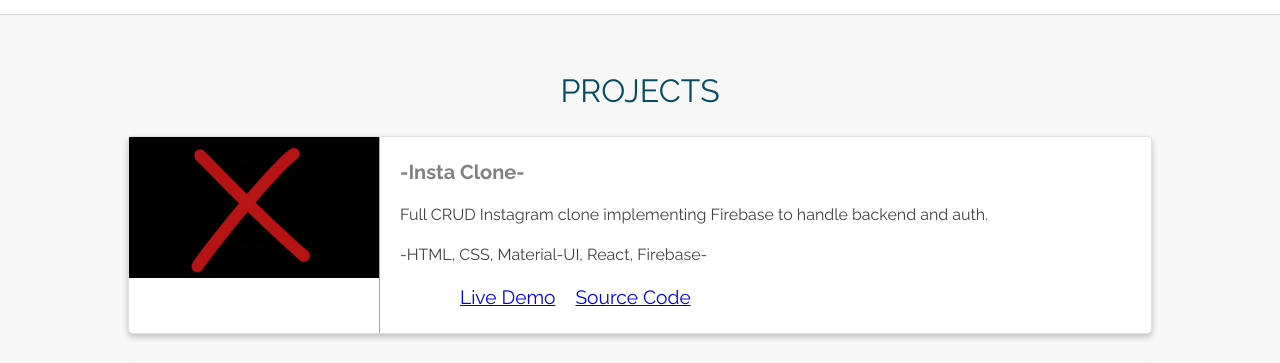
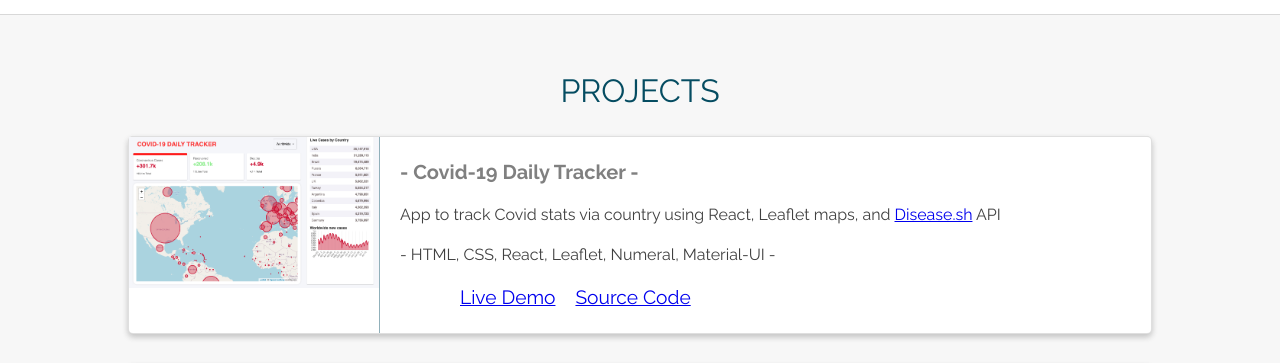
Before and after one commit to austinschroeder/portfolio-react, a React (Create React App) app: page / in a window 1280 px wide. Shown: the part 1360-1723 px from the top of the page. Built offline with nearby package versions, Linux system fonts and the light colour scheme; grey boxes are pictures that could not be loaded.

Commit message:
Added Covid19 tracker project

```diff
--- a/src/components/Projects.js
+++ b/src/components/Projects.js
@@ -13,9 +13,9 @@ function ProjectCard(props) {
         <img src={project.image} />
       </div>
       <div className="project-content">
-        <h4 className="project-header">-{project.name}-</h4>
+        <h4 className="project-header">- {project.name} -</h4>
         <p>{project.description}</p>
-        <p className="project-tech">-{project.tech}-</p>
+        <p className="project-tech">- {project.tech} -</p>
         <div className="project-links-container">
           <a className="project-link"  href={project.link} target="_blank">Live Demo</a>
           <a className="project-link"  href={project.gh} target="_blank">Source Code</a>
--- a/src/data/projectsData.js
+++ b/src/data/projectsData.js
@@ -1,8 +1,17 @@
 import tortoise from '../images/tortoise.png';
 import x from '../images/X.jpg'
+import covid19 from '../images/covid19.png'
 import instaclone1 from '../images/instaclone1.png'
 
 const projects = [
+    {
+        name: 'Covid-19 Daily Tracker',
+        image: covid19,
+        description: <>App to track Covid stats via country using React, Leaflet maps, and <a target="_blank" href='https://disease.sh/'>Disease.sh</a> API</>,
+        tech: 'HTML, CSS, React, Leaflet, Numeral, Material-UI',
+        link: 'https://austinschroeder.github.io/covid-19-tracker/',
+        gh: 'https://github.com/austinschroeder/covid-19-tracker/'
+    },
     {
         name: 'Insta Clone',
         image: x,
```
Also changed, not shown: src/images/covid19.png (added).
